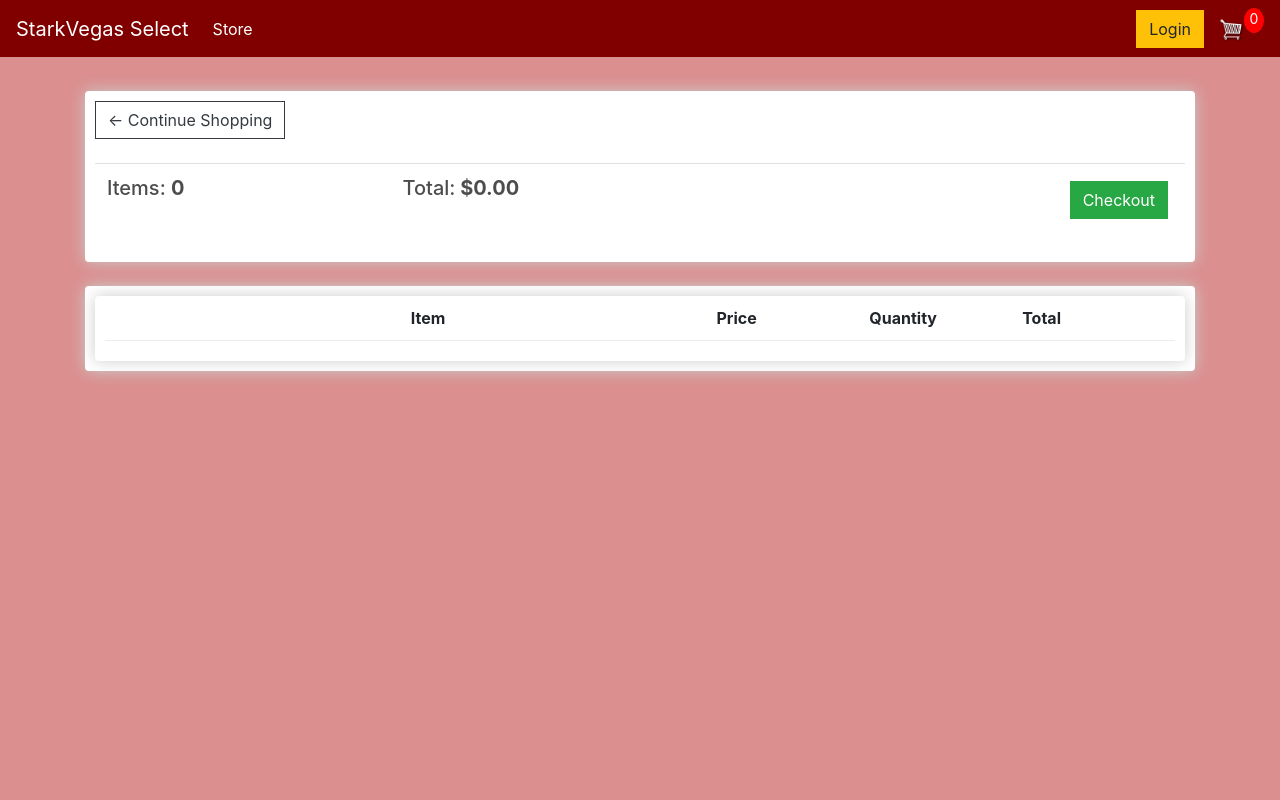
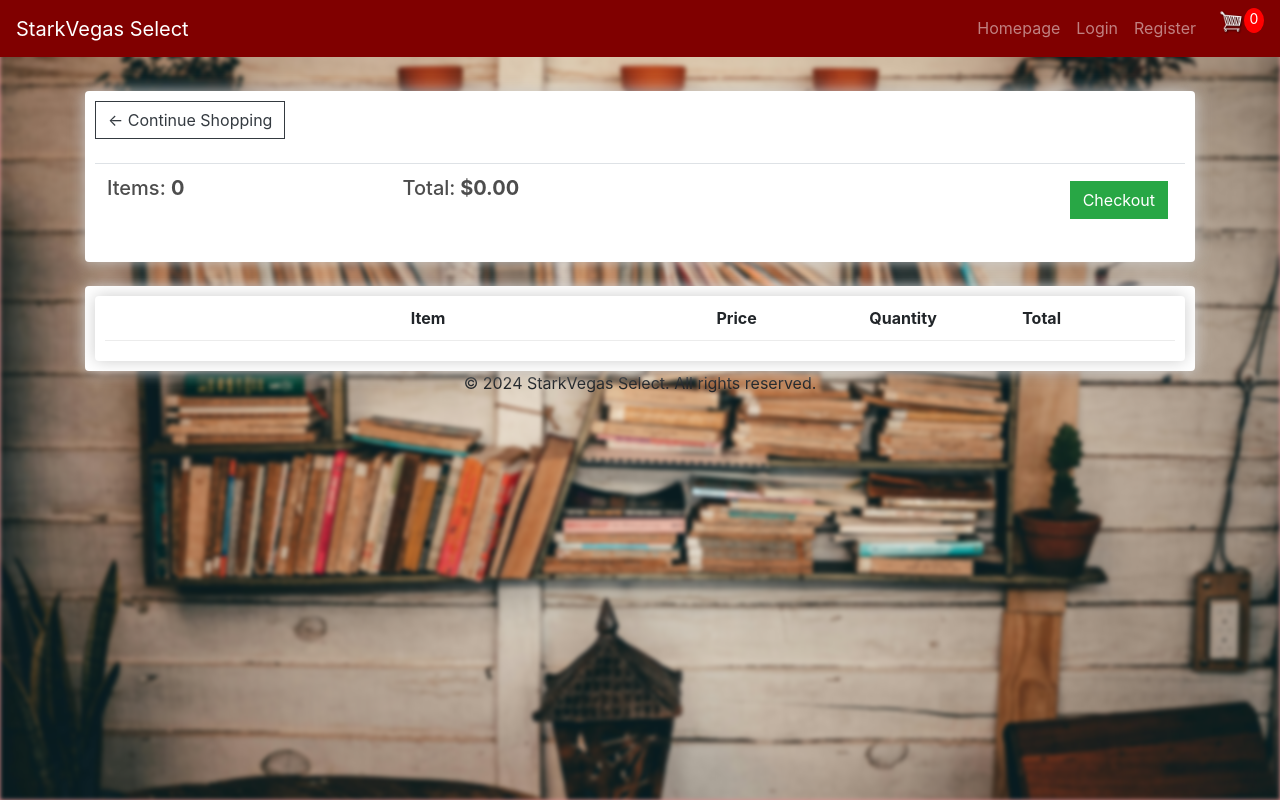
Before and after one commit to aunine777/Group2SoftwareEngineering, a Django app: page /cart/ in a window 1280 px wide. Run offline with Django 5.2, Linux system fonts and the light colour scheme; lists and menus that the app fills with data are empty; some libraries are stand-ins or nearby versions.

Commit message:
Update main.html

```diff
--- a/store/templates/store/main.html
+++ b/store/templates/store/main.html
@@ -1,15 +1,34 @@
+{% load static %}
 <!DOCTYPE html>
-{% load static %}
+<html lang="en">
 <html>
 <head>
+    <meta charset="UTF-8">
+    <meta name="viewport" content="width=device-width, initial-scale=1.0">
     <title>StarkVegas Select</title>
-
     <link rel="stylesheet" href="https://stackpath.bootstrapcdn.com/bootstrap/4.4.1/css/bootstrap.min.css" integrity="sha384-Vkoo8x4CGsO3+Hhxv8T/Q5PaXtkKtu6ug5TOeNV6gBiFeWPGFN9MuhOf23Q9Ifjh" crossorigin="anonymous">
-
     <link rel="stylesheet" type="text/css" href="{% static 'css/main.css' %}">
+    <style>
+      body, html {
+          height: 100%;
+          margin: 0;
+      }
+      .full-bg-image::before {
+          content: '';
+          position: fixed;
+          top: 0;
+          left: 0;
+          width: 100%;
+          height: 100%;
+          z-index: -1;
+          background: url("{% static 'images/bookstore-background.jpg' %}") no-repeat center center fixed;
+          background-size: cover;
+          -webkit-filter: blur(8px);
+          filter: blur(2px);
+      }
+  </style>
 
 
-    <meta name="viewport" content="width=device-width, initial-scale=1, maximum-scale=1, minimum-scale=1" />
 
     <script type="text/javascript">
       var user = '{{request.user}}'
@@ -57,35 +76,76 @@ console.log('Cart:', cart)
 </head>
 <body>
 
+    <div class="full-bg-image"></div>
     <nav class="navbar navbar-expand-lg navbar-dark bg-dark">
         <a class="navbar-brand" href="{% url 'store' %}">StarkVegas Select </a>
 
 
-          <ul class="navbar-nav mr-auto">
-            <li class="nav-item active">
-              <a class="nav-link" href="{% url 'store' %}">Store<span class="sr-only">(current)</span></a>
+        <button class="navbar-toggler" type="button" data-toggle="collapse" data-target="#navbarNav" aria-controls="navbarNav" aria-expanded="false" aria-label="Toggle navigation">
+          <span class="navbar-toggler-icon"></span>
+      </button>
+      <div class="collapse navbar-collapse" id="navbarNav">
+          <ul class="navbar-nav ml-auto">
+            {% if user.is_authenticated %}
+              {% if request.user.profile.is_seller %}
+                <li class="nav-item">
+                  <a class="nav-link" href="{% url 'seller_dashboard' %}">Seller Dashboard</a>
                 </li>
-          </ul>
+            {% endif %}
+            <li class="nav-item">
+              <a class="nav-link" href="{% url 'search_books' %}">Search New Book</a>
+            </li>
+              <li class="nav-item">
+                <a class="nav-link" href="{% url 'view_inventory' %}">View Inventory</a>
+              </li>
+              <li class="nav-item">
+                <!-- Use the POST method for the logout function -->
+                <form action="{% url 'logout' %}" method="post">
+                  {% csrf_token %}
+                  <input type="submit" value="Logout" class="btn btn-link nav-link" style="background:none; border:none; padding:0;">
+                </form>
+              </li>
 
-          <div class="form-inline my-2 my-lg-0">
-            <a href="#"class="btn btn-warning">Login</a>
+              <a href="{% url 'cart' %}">
+                <img  id="cart-icon" src="{% static 'images/6+cart.png' %}">
+            </a>
+            <p id="cart-total">{{cartItems}}</p>
+            {% else %}
+
+            <li class="nav-item">
+              <a class="nav-link" href="{% url 'index' %}">Homepage</a>
+            </li>
+
+              <li class="nav-item">
+                <a class="nav-link" href="{% url 'login' %}">Login</a>
+              </li>
+              <li class="nav-item">
+                <a class="nav-link" href="{% url 'register' %}">Register</a>
+              </li>
 
               <a href="{% url 'cart' %}">
                 <img  id="cart-icon" src="{% static 'images/6+cart.png' %}">
             </a>
             <p id="cart-total">{{cartItems}}</p>
 
-       </div>
+
+            {% endif %}
+          </ul>
         </div>
       </nav>
+</header>
 
-         <div class="container">
-                <br>
+      <main class="container mt-4">
         {% block content %}
+        <!-- Content unique to each page -->
+        {% endblock %}
+    </main>
 
-
-                 {% endblock content %}
+    <footer class="footer">
+        <div class="text-center p-0.02">
+            © 2024 StarkVegas Select. All rights reserved.
         </div>
+    </footer>
 
 
 
```
Lines whose indentation alone changed are shown as unchanged.
